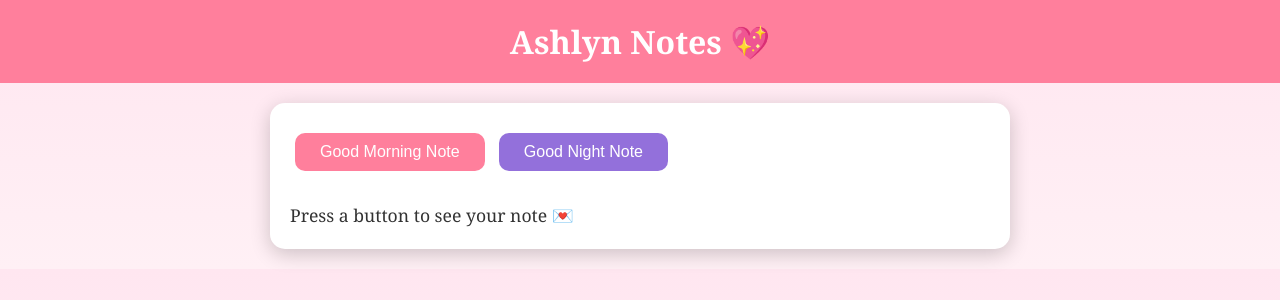
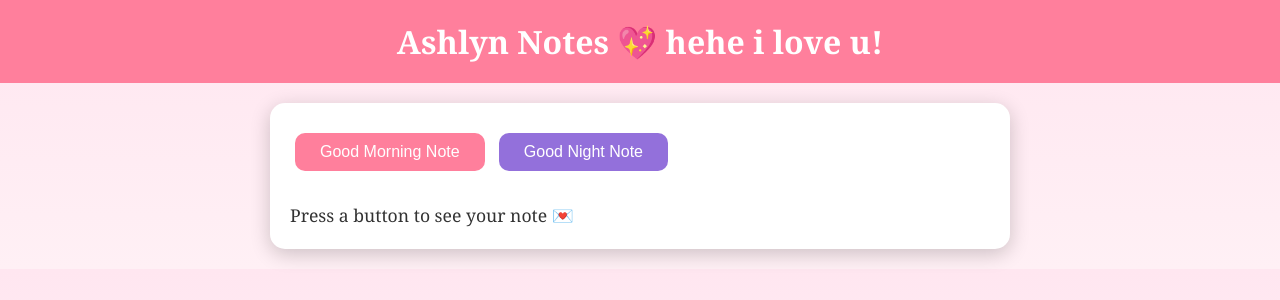
Before and after one commit to akiraalolsies/ash-notes, a plain HTML site: page index.html in a window 1280 px wide. Drawn offline with Linux system fonts and the light colour scheme.

Commit message:
index.html

```diff
--- a/index.html
+++ b/index.html
@@ -55,7 +55,7 @@
 </head>
 <body>
 
-<header>Ashlyn Notes 💖</header>
+<header>Ashlyn Notes 💖 hehe i love u!</header>
 
 <div class="container">
   <div>
```
